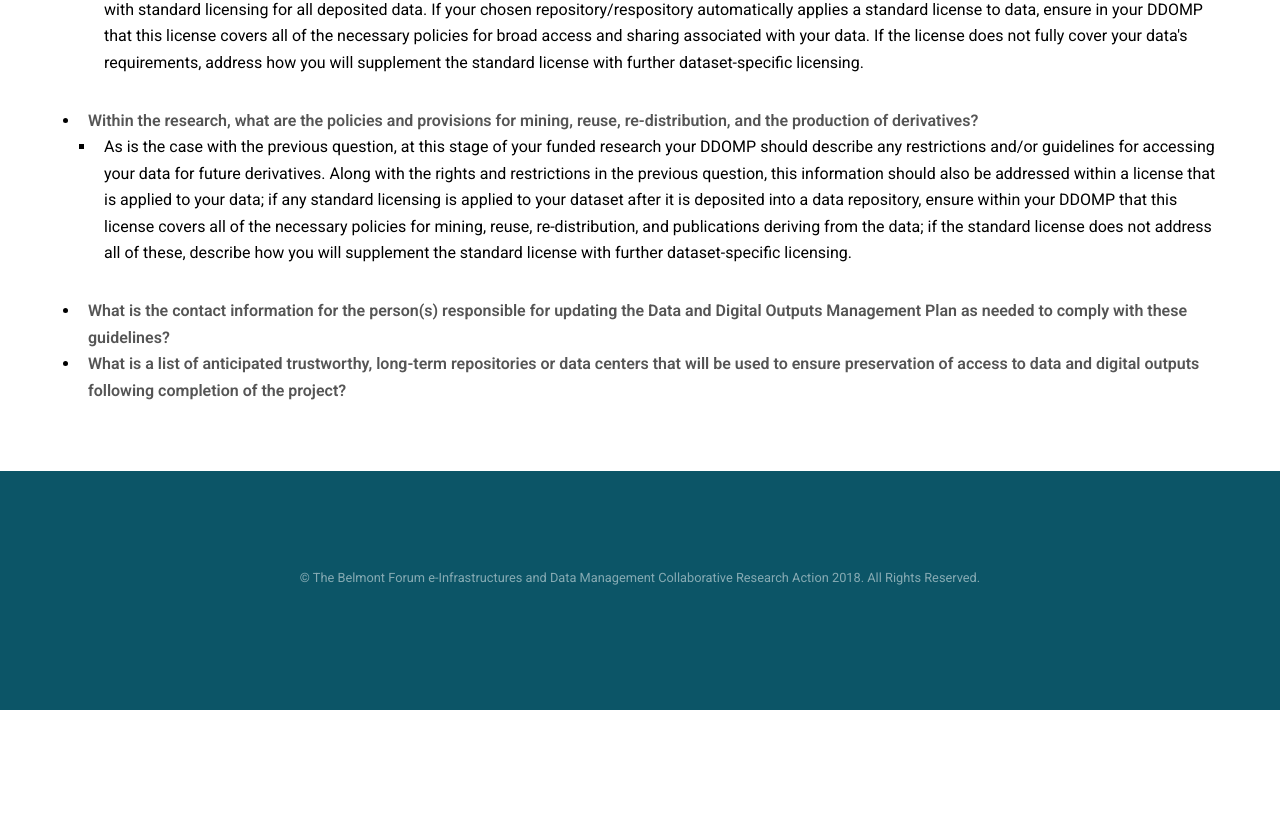
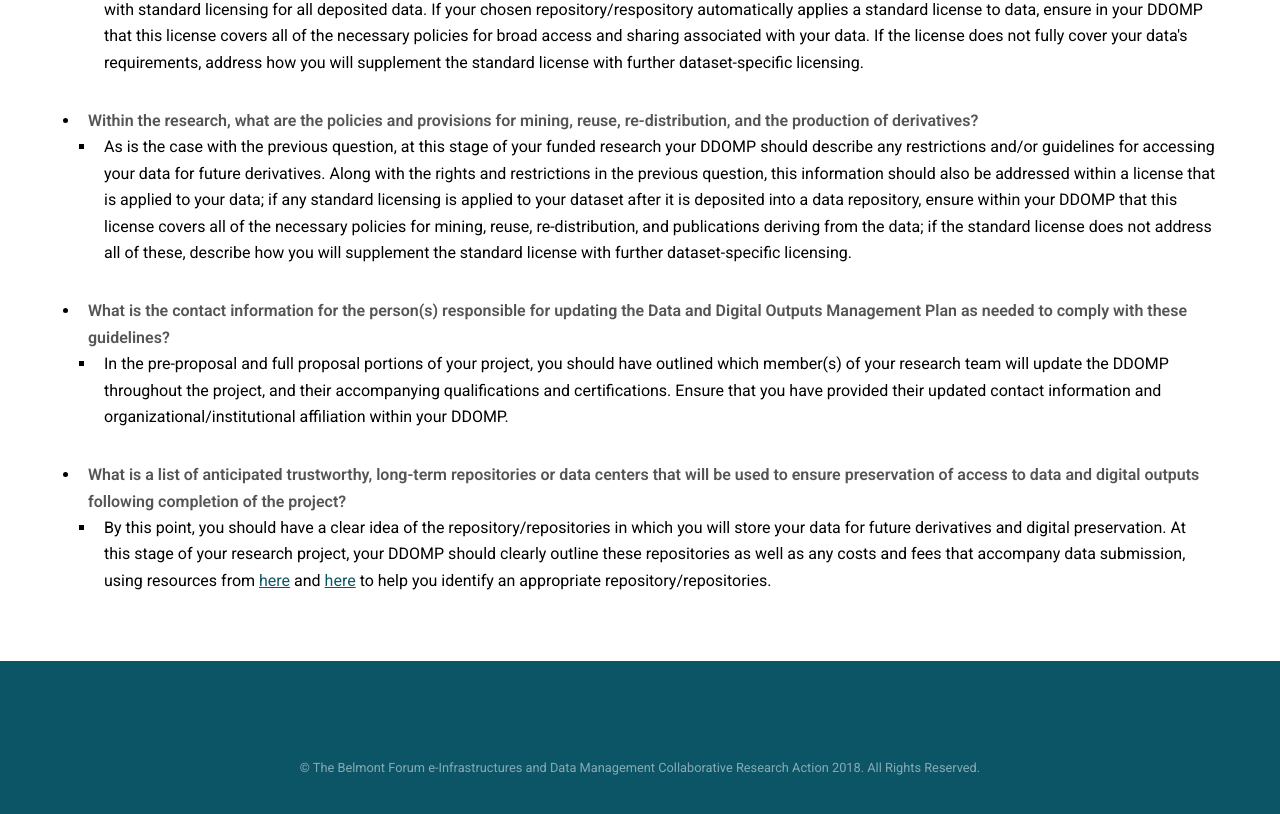
Before and after one commit to bfe-inf/toolkit, a Jekyll site: the page ddomp-awardedprojects.html, which Jekyll copies as it is, in a window 1280 px wide and 900 px high, scrolled down 1230 px. Shown: the top 814 px of the window. Built offline with Jekyll 4.4.1, drawn with Linux system fonts in a browser that asks for light colours; before the commit the page ends 1940 px from its top, so only the background shows below that.

Commit message:
Update ddomp-awardedprojects.html

```diff
--- a/ddomp-awardedprojects.html
+++ b/ddomp-awardedprojects.html
@@ -63,7 +63,13 @@
 								<li>As is the case with the previous question, at this stage of your funded research your DDOMP should describe any restrictions and/or guidelines for accessing your data for future derivatives. Along with the rights and restrictions in the previous question, this information should also be addressed within a license that is applied to your data; if any standard licensing is applied to your dataset after it is deposited into a data repository, ensure within your DDOMP that this license covers all of the necessary policies for mining, reuse, re-distribution, and publications deriving from the data; if the standard license does not address all of these, describe how you will supplement the standard license with further dataset-specific licensing.</li>
 							</ul>
 						<li><strong>What is the contact information for the person(s) responsible for updating the Data and Digital Outputs Management Plan as needed to comply with these guidelines?</strong></li>
+							<ul style="list-style-type:square">
+								<li>In the pre-proposal and full proposal portions of your project, you should have outlined which member(s) of your research team will update the DDOMP throughout the project, and their accompanying qualifications and certifications. Ensure that you have provided their updated contact information and organizational/institutional affiliation within your DDOMP.</li>
+							</ul>
 						<li><strong>What is a list of anticipated trustworthy, long-term repositories or data centers that will be used to ensure preservation of access to data and digital outputs following completion of the project?</strong></li>
+							<ul style="list-style-type:square">
+								<li>By this point, you should have a clear idea of the repository/repositories in which you will store your data for future derivatives and digital preservation. At this stage of your research project, your DDOMP should clearly outline these repositories as well as any costs and fees that accompany data submission, using resources from <a href="ddomp-preproposal.html" target="_blank">here</a> and <a href="ddomp-fullproposal.html" target="_blank">here</a> to help you identify an appropriate repository/repositories.</li>
+							</ul>
 					</ul>
 				</div>
 			</section>
```
